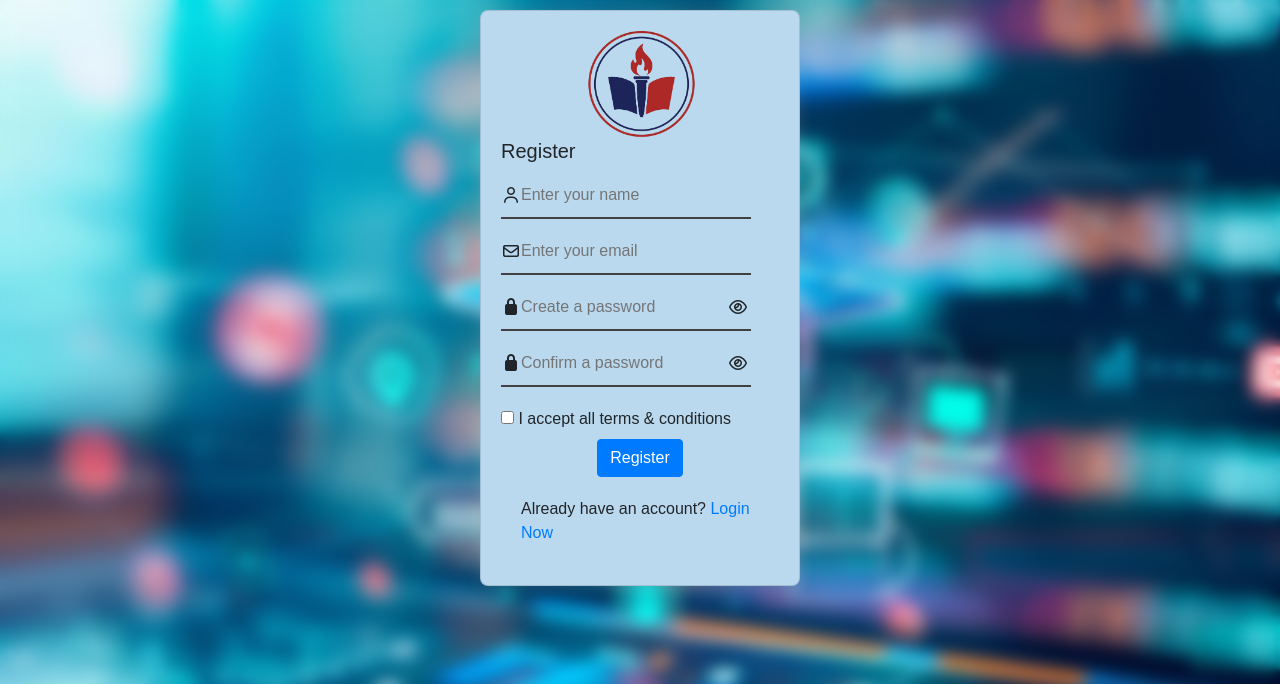
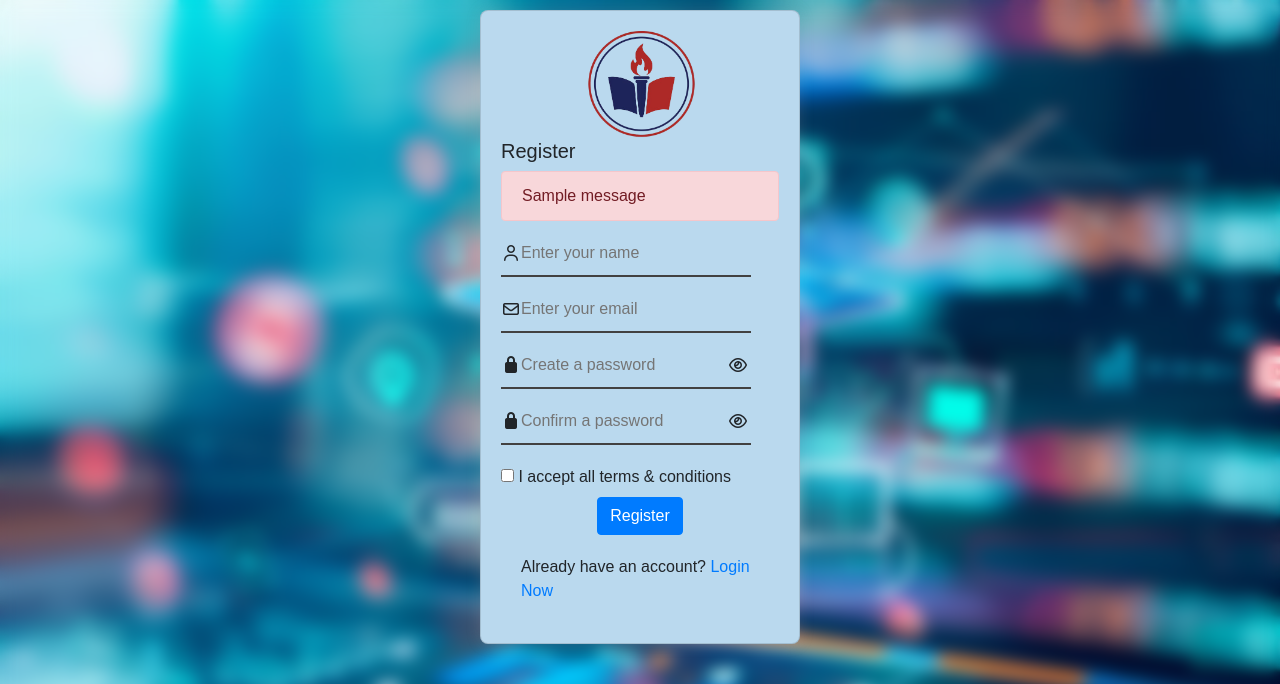
Before and after one commit to codesofMihir/education_website_with_backend, a Django app: page /register/ in a window 1280 px wide. Shown: the top 684 px of the page. Run offline with Django 5.2, Linux system fonts and the light colour scheme; one stand-in notice (Sample message) is shown; some libraries are stand-ins or nearby versions.

Commit message:
fixing error messages

```diff
--- a/myapp/templates/pages/register.html
+++ b/myapp/templates/pages/register.html
@@ -21,7 +21,13 @@
                     <div class="card-body">
                         <img src="{%static 'img/logo.png'%}" alt="Weducation logo" width="40%">
                         <h5>Register</h5>
-
+                        {% if messages %}
+                            <div class="alert alert-danger" role="alert">
+                                {% for message in messages %}
+                                    <div>{{ message }}</div>
+                                {% endfor %}
+                            </div>
+                        {% endif %}
                         <form method="post" enctype="multipart/form-data" action="{% url 'register' %}">
                              {% csrf_token %}
 
@@ -51,7 +57,7 @@
                                 <label> I accept all terms & conditions</label>
                             </div>
 
-                            <button class="btn btn-primary" submit">Register</button>
+                            <button class="btn btn-primary" type="submit">Register</button>
 
                             <p class="login">
                                 Already have an account?
```
Also changed, not shown: myapp/templates/pages/userlogin.html (+7 -0 lines), db.sqlite3.
